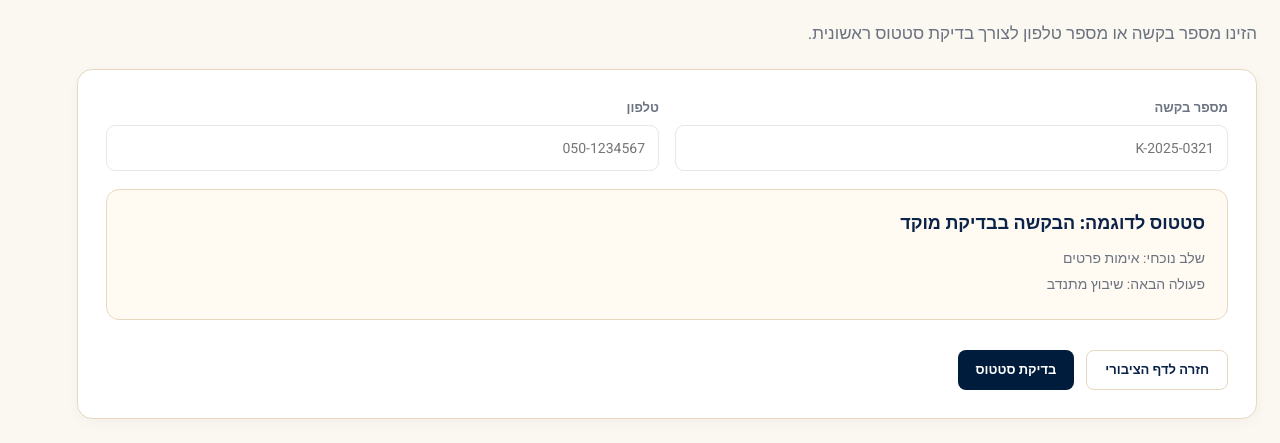
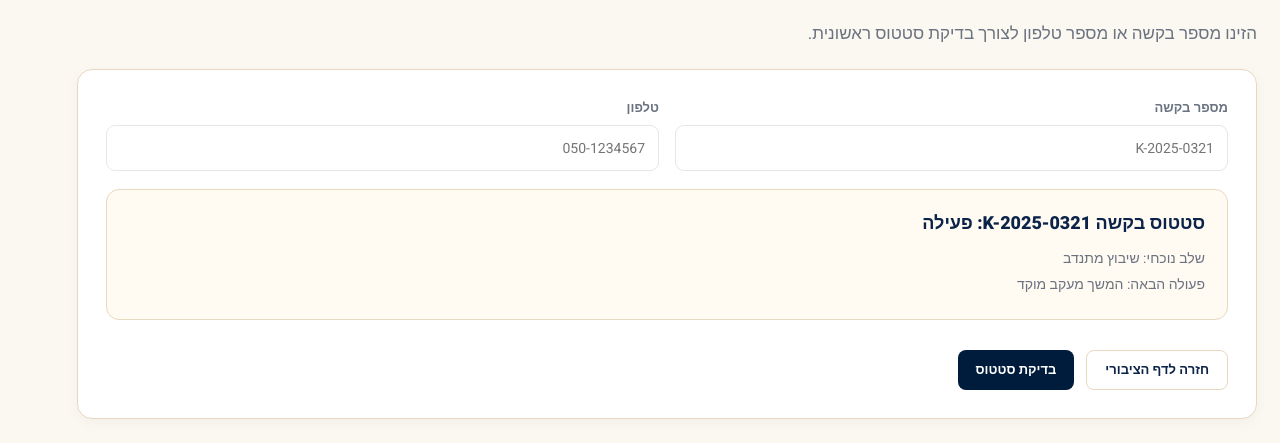
Before and after one commit to maloltzahi-byte/kaddishim-shell, a React (Vite) app: page /public/status in a window 1280 px wide. Shown: the part 208-651 px from the top of the page. Built offline with nearby package versions, Linux system fonts and the light colour scheme; no server answers; the database is empty.

Commit message:
Sprint 28: connect public status to read-only request status

```diff
--- a/src/pages/public/PublicStatusPage.tsx
+++ b/src/pages/public/PublicStatusPage.tsx
@@ -1,6 +1,45 @@
+import { useEffect, useState } from 'react'
 import { Link } from 'react-router-dom'
 import { PublicShell } from '../../components/public/PublicShell'
+import { supabaseReadAdapter } from '../../lib/supabaseReadAdapter'
+import type { KaddishRequestRecord } from '../../types/entities'
+
+const fallbackStatus = {
+  title: 'סטטוס לדוגמה: הבקשה בבדיקת מוקד',
+  currentStep: 'שלב נוכחי: אימות פרטים',
+  nextAction: 'פעולה הבאה: שיבוץ מתנדב'
+}
+
+function buildStatus(request: KaddishRequestRecord | undefined) {
+  if (!request) return fallbackStatus
+  return {
+    title: `סטטוס בקשה ${request.requestId}: ${request.status}`,
+    currentStep: `שלב נוכחי: ${request.volunteer === 'טרם הוקצה' ? 'איתור מתנדב' : 'שיבוץ מתנדב'}`,
+    nextAction: `פעולה הבאה: ${request.status === 'הושלמה' ? 'סגירת טיפול' : 'המשך מעקב מוקד'}`
+  }
+}
 
 export function PublicStatusPage() {
-  return <PublicShell><section className="public-page-head"><h1>בדיקת סטטוס בקשה</h1><p>הזינו מספר בקשה או מספר טלפון לצורך בדיקת סטטוס ראשונית.</p></section><section className="public-form-card"><div className="public-form-grid public-form-grid-two"><label className="public-field"><span>מספר בקשה</span><input placeholder="K-2025-0321" readOnly /></label><label className="public-field"><span>טלפון</span><input placeholder="050-1234567" readOnly /></label></div><article className="public-result-card"><h2>סטטוס לדוגמה: הבקשה בבדיקת מוקד</h2><p>שלב נוכחי: אימות פרטים</p><p>פעולה הבאה: שיבוץ מתנדב</p></article><div className="public-actions public-actions-end"><Link to="/public" className="public-btn public-btn-outline">חזרה לדף הציבורי</Link><Link to="/public/status" className="public-btn public-btn-primary">בדיקת סטטוס</Link></div></section></PublicShell>
+  const [status, setStatus] = useState(fallbackStatus)
+
+  useEffect(() => {
+    let isMounted = true
+
+    async function loadStatus() {
+      try {
+        const request = await supabaseReadAdapter.kaddishRequests.findById('K-2025-0321')
+        if (isMounted) setStatus(buildStatus(request))
+      } catch {
+        if (isMounted) setStatus(fallbackStatus)
+      }
+    }
+
+    void loadStatus()
+
+    return () => {
+      isMounted = false
+    }
+  }, [])
+
+  return <PublicShell><section className="public-page-head"><h1>בדיקת סטטוס בקשה</h1><p>הזינו מספר בקשה או מספר טלפון לצורך בדיקת סטטוס ראשונית.</p></section><section className="public-form-card"><div className="public-form-grid public-form-grid-two"><label className="public-field"><span>מספר בקשה</span><input placeholder="K-2025-0321" readOnly /></label><label className="public-field"><span>טלפון</span><input placeholder="050-1234567" readOnly /></label></div><article className="public-result-card"><h2>{status.title}</h2><p>{status.currentStep}</p><p>{status.nextAction}</p></article><div className="public-actions public-actions-end"><Link to="/public" className="public-btn public-btn-outline">חזרה לדף הציבורי</Link><Link to="/public/status" className="public-btn public-btn-primary">בדיקת סטטוס</Link></div></section></PublicShell>
 }
```
